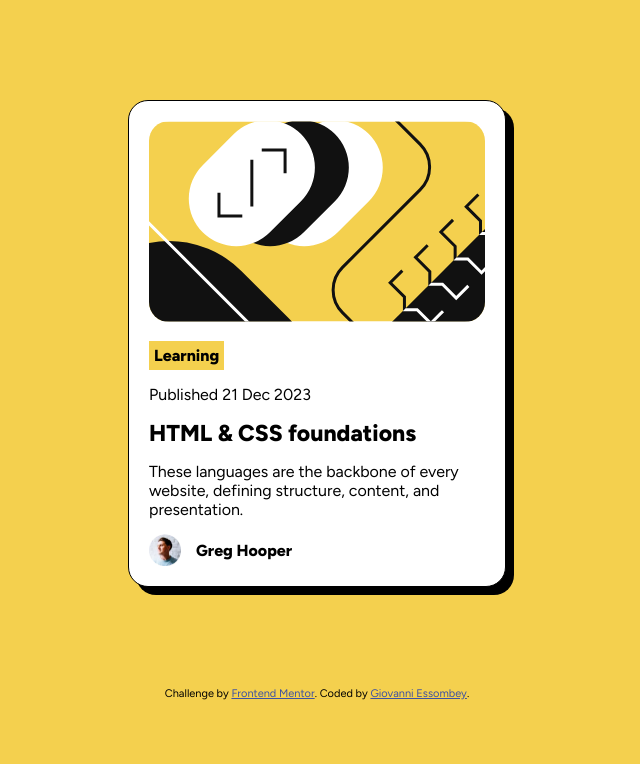
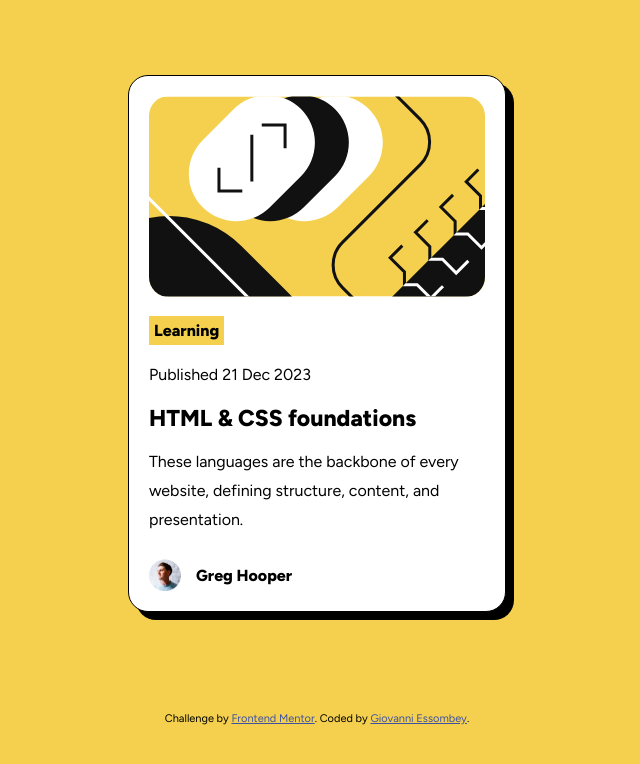
Before and after one commit to Emile-ness/Blog-preview-card-main, a plain HTML site: page index.html in a window 1280 px wide. Shown: the whole page, without its empty margins (323-963 px from the left). Drawn offline with Linux system fonts and the light colour scheme.

Commit message:
https://github.com/Emile-ness/Blog-preview-card-main.git

```diff
--- a/index.html
+++ b/index.html
@@ -24,7 +24,7 @@
 
   <p class="html"><a href="">  HTML & CSS foundations</a></p>
 
-  <p class="language">These languages are the backbone of every<br> website, defining structure, content, and<br> presentation.</p>
+  <div class="language"><p>These languages are the backbone of every</p> <p> website, defining structure, content, and</p> <p>presentation.</p> </div>
 
   <div class="photo-avatar"><img src="assets/images/image-avatar.webp" alt="photo de Greg Hooper">   <p>Greg Hooper</p></div>
 
--- a/style.css
+++ b/style.css
@@ -39,16 +39,19 @@
 
     .html{
         font-weight: 800;
-        margin-top: 15px;
+        margin-top: 20px;
         font-size: 23px;
     }
 
     .publish{
-        margin-top: 15px;
+        margin-top: 20px;
     }
 
     .language{
-        margin-top: 15px;
+        display: flex;
+        flex-direction: column;
+        gap: 10px;
+        margin-top: 20px;
     }
 
     .illustration-carte img{
@@ -56,7 +59,7 @@
     }
 
     .photo-avatar{
-        margin-top: 15px;
+        margin-top: 30px;
         display: flex;
         flex-direction: row;
         align-items: center;
```
